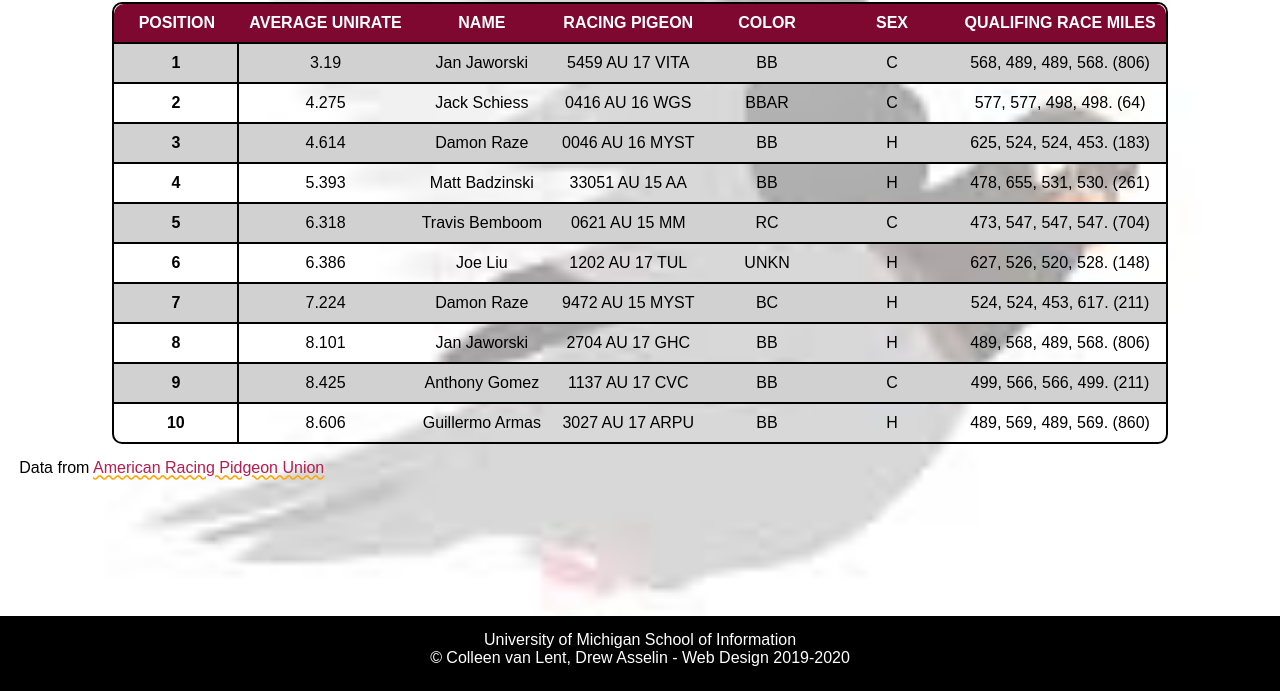
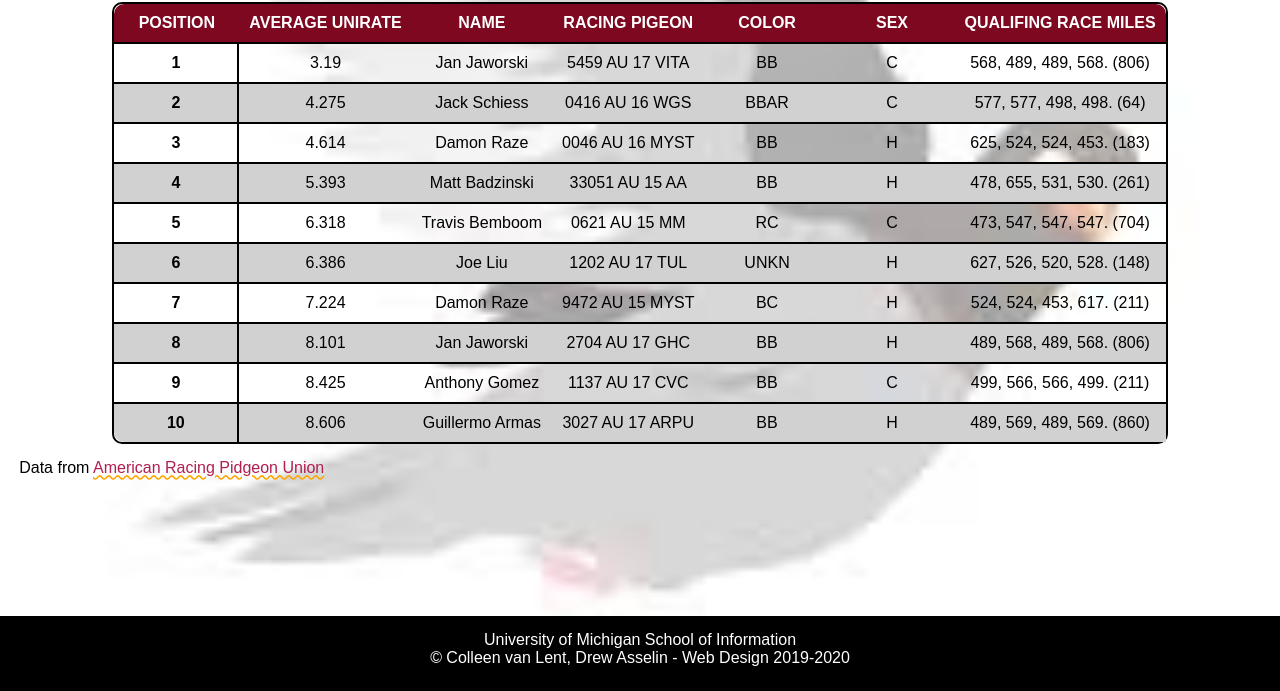
Before and after one commit to sweetsinpackets/homework3, a plain HTML site: page index.html in a window 1280 px wide. Shown: the part 109-800 px from the top of the page. Drawn offline with Linux system fonts and the light colour scheme; a web font is replaced by a local one.

Commit message:
Update style.css

```diff
--- a/css/style.css
+++ b/css/style.css
@@ -17,6 +17,7 @@ body{
   background-position: center;
   background-color: #DDDDDD;
   background-image: url("../images/pigeon-background.JPEG");
+  background-repeat: no-repeat;
 }
 
 main{
@@ -51,7 +52,7 @@ table{
 }
 
 .colhead{
-  background-color: #7e0830;
+  background-color: #7e0820;
   color: #FFFFFF;
   min-width: 125px;
   /* padding: 10px; */
@@ -70,7 +71,7 @@ td{
   border-top: 2px solid black;
 }
 
-tr *{
+tr > *{
   text-align: center;
   padding: 10px;
 }
@@ -108,11 +109,11 @@ footer{
   border: 3px dashed #417243;
 }
 
-tr:nth-child(2n+1) {
+tr:nth-child(2n) {
   background-color: #D1D1D1;
 }
 
-tr:nth-child(2n) {
+tr:nth-child(2n+1) {
   background-color: transparent;
 }
 
```
